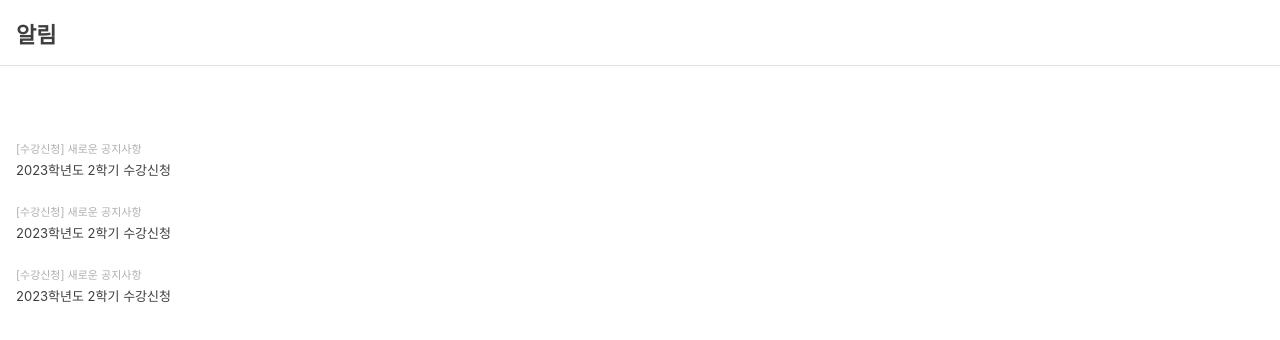
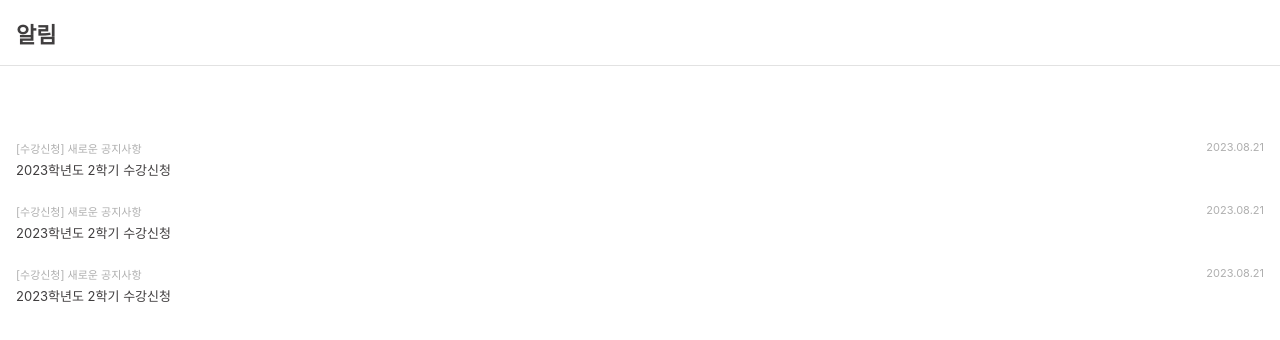
Before and after one commit to LikeKNU/LikeKNU-Web, a React (Create React App) app in the folder like-knu/: page /notification in a window 1280 px wide. Shown: the top 340 px of the page. Built offline with nearby package versions, Linux system fonts and the light colour scheme; no server answers; a web font is replaced by a local one.

Commit message:
Feat: 알림 날짜 추가

```diff
--- a/like-knu/src/pages/NotificationPage.jsx
+++ b/like-knu/src/pages/NotificationPage.jsx
@@ -33,6 +33,7 @@ export default function NotificationPage() {
           notifications.map(notification => (
             <NotificationListItem
               head={notification.notificationTitle}
+              subHead={notification.notificationDate}
               body={notification.notificationBody}
               url={notification.notificationUrl}
             ></NotificationListItem>
```
